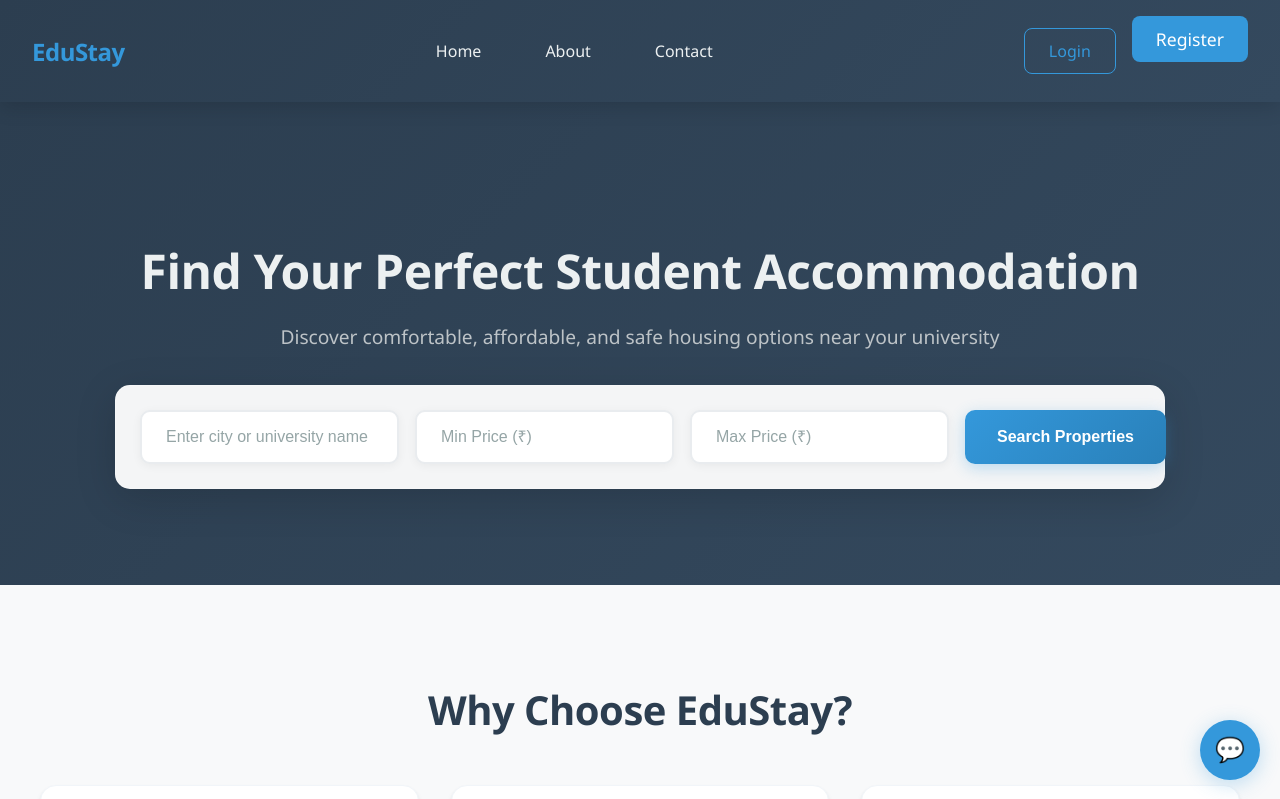
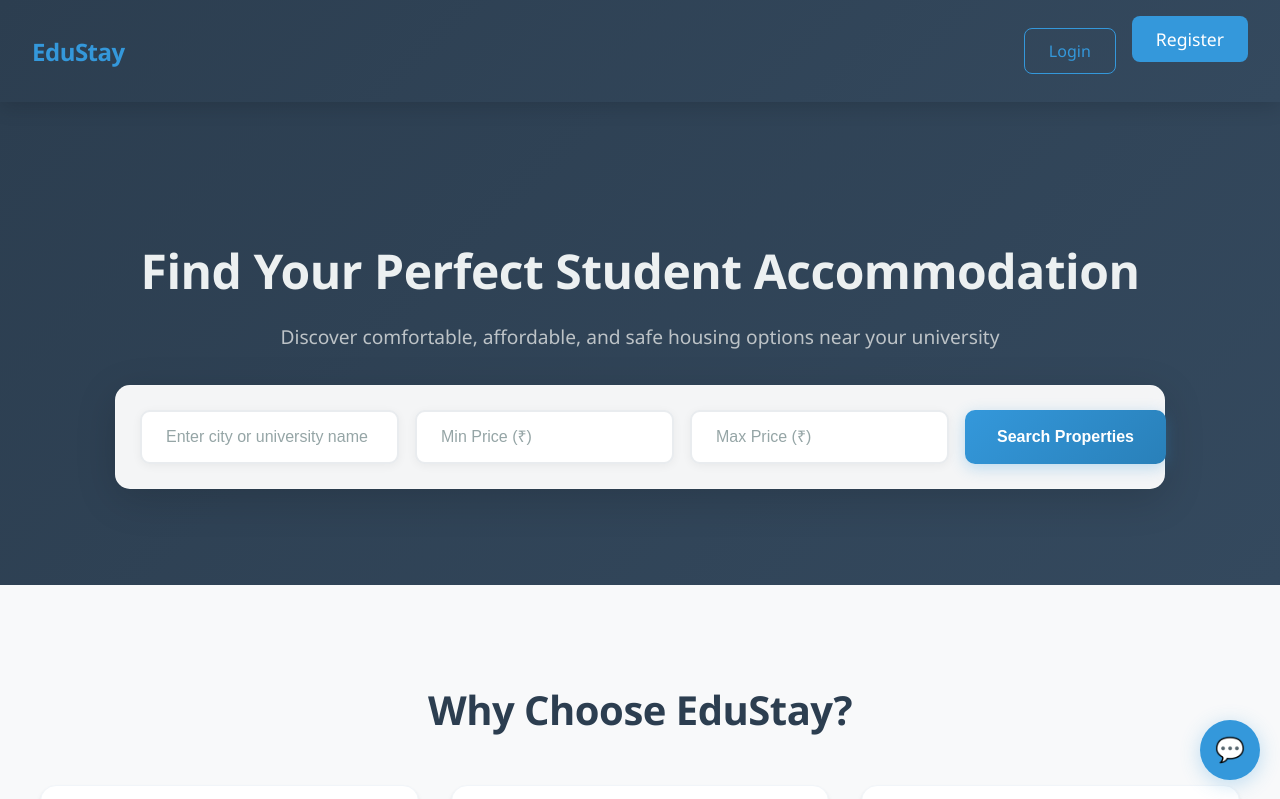
Before and after one commit to Divagarkathiresan/EduStay, a React (Create React App) app in the folder EduStay/Frontend/myapp/: page / in a window 1280 px wide. Shown: the top 799 px of the page. Built offline with nearby package versions, Linux system fonts and the light colour scheme.

Commit message:
29 Nov 9:11 pm

```diff
--- a/EduStay/Frontend/myapp/src/components/navbar/Navbar.jsx
+++ b/EduStay/Frontend/myapp/src/components/navbar/Navbar.jsx
@@ -23,10 +23,6 @@
             <Link to="/" className="logo">EduStay</Link>
 
             <ul className="nav-links">
-                <li><Link to="/">Home</Link></li>
-                <li><Link to="/about">About</Link></li>
-                <li><Link to="/contact">Contact</Link></li>
-
             </ul>
 
             <div className="auth-buttons">
```
Also changed, not shown: 1 other file (tests, documents, lock files or other folders).
